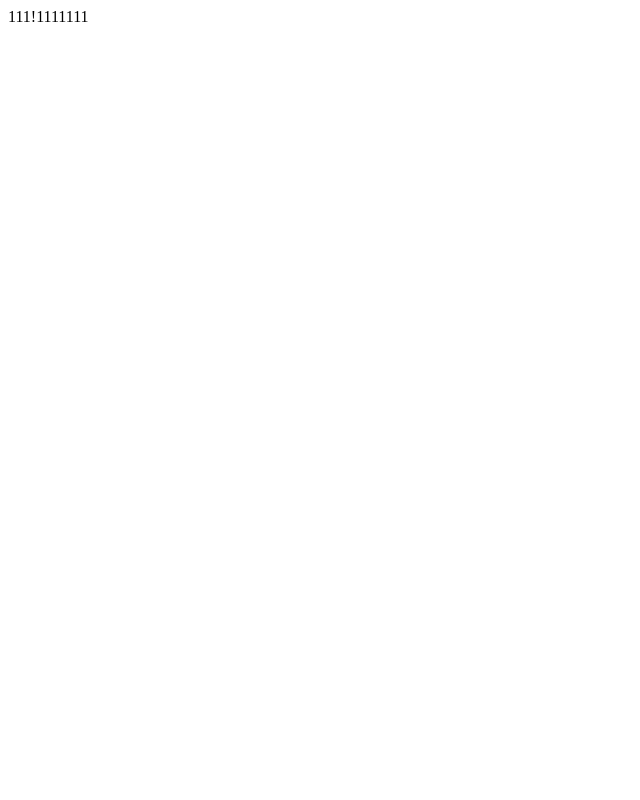
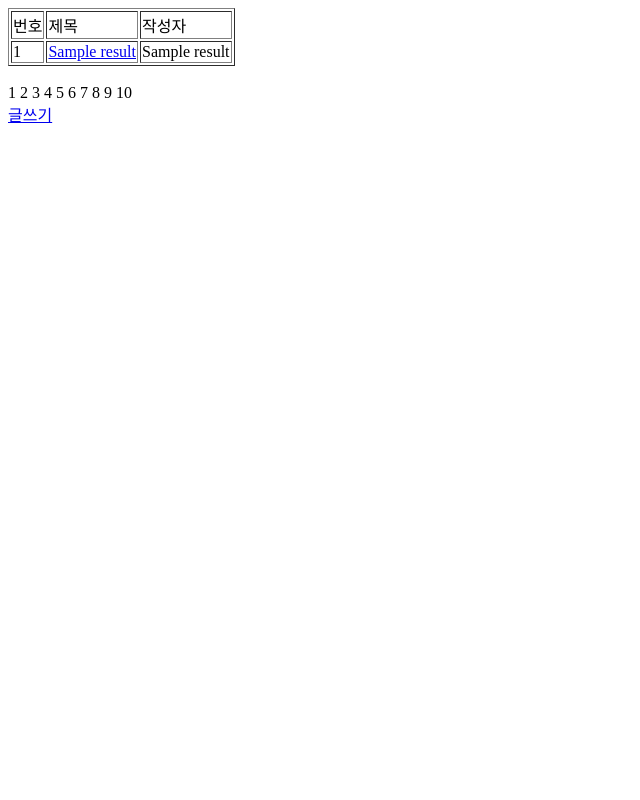
Before and after one commit to ParkGyeongHwan/docker_codeigniter_board, a CodeIgniter app: the page made by html/application/views/board/list.php in a window 1280 px wide. Before the commit the part shown is almost empty. Shown: the whole page, without its empty margins (0-640 px from the left). Run offline with CodeIgniter, Linux system fonts and the light colour scheme; tables that the repository leaves empty or names only in its code hold one stand-in row (values such as "Sample post"); the template is opened without the code that fills it: most values are stand-ins (such as "Sample title", 1, 10 or a date in 2020).

Commit message:
목데이터 수정

```diff
--- a/html/application/views/board/list.php
+++ b/html/application/views/board/list.php
@@ -1 +1,28 @@
-111!1111111
+<table border=1>
+
+    <tr>
+        <td>번호</td>
+        <td>제목</td>
+        <td>작성자</td>
+    </tr>
+
+<?php
+foreach ($result as $row)
+{
+?>
+
+    <tr>
+        <td><?php echo $row['_id'] ?></td>
+        <td><a href='/index.php/board/view?id=<?php echo $row['_id']?>'><?php echo $row['title'] ?></a></td>
+        <td><?php echo $row['name'] ?></td>
+    </tr>
+
+    <?php } ?>
+
+</table>
+
+<br />
+1 2 3 4 5 6 7 8 9 10
+
+<br />
+<a href="/index.php/board/input/">글쓰기</a>
```
Also changed, not shown: html/application/controllers/Board.php (+6 -1 lines), 3 other files.
